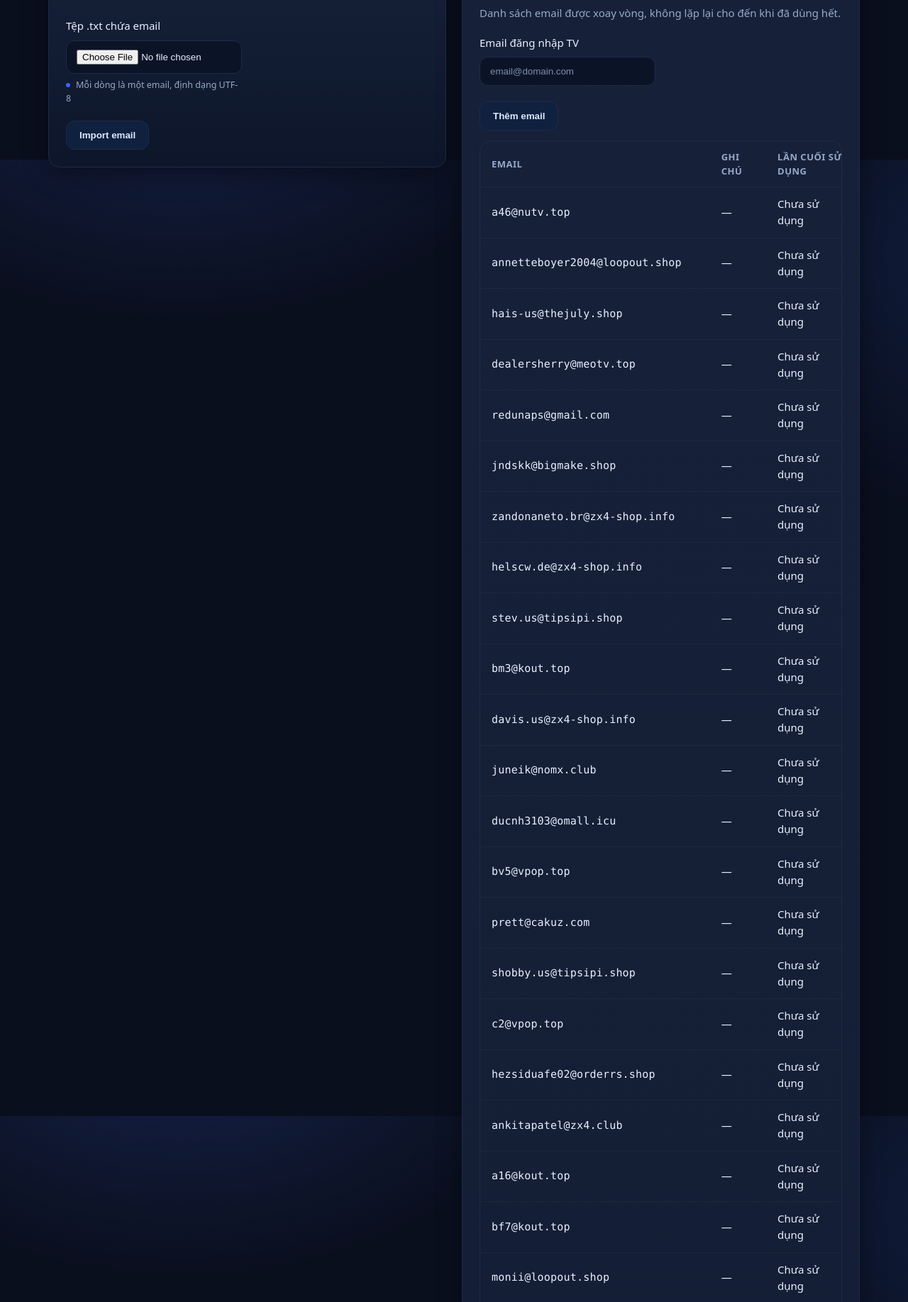
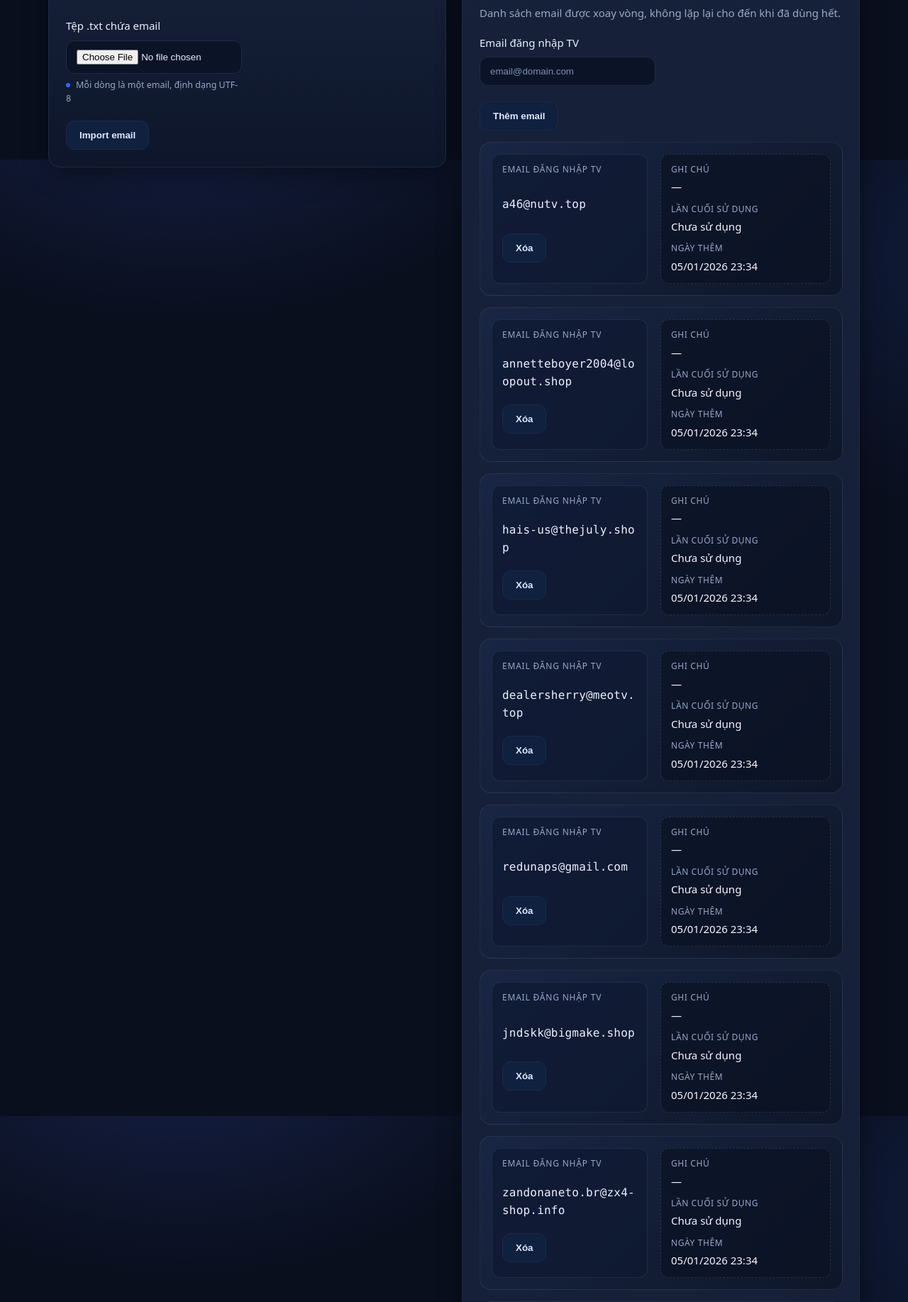
Before and after one commit to tuanminhh03/Get_code_and_family_netflix, a Flask app: page /admin in a window 1280 px wide. Shown: the part 1123-2958 px from the top of the page at 71% size. Run offline with Flask 3, Linux system fonts and the light colour scheme; the visitor is signed in with stand-in values (Sample User, id 1); data comes from the database, SQL or seed files in the repository.

Commit message:
Redesign admin TV email list layout

```diff
--- a/static/styles.css
+++ b/static/styles.css
@@ -400,6 +400,71 @@ label small::before{
   background:rgba(255,255,255,0.03);
 }
 
+.tv-email-list{
+  margin-top:16px;
+  display:grid;
+  gap:16px;
+}
+.tv-email-item{
+  display:grid;
+  grid-template-columns:minmax(220px, 1fr) minmax(240px, 1.2fr);
+  gap:18px;
+  padding:16px;
+  border-radius:16px;
+  border:1px solid rgba(255,255,255,0.08);
+  background:linear-gradient(135deg, rgba(25,38,70,0.9), rgba(13,22,40,0.9));
+}
+.tv-email-main{
+  display:grid;
+  gap:10px;
+  padding:12px 14px;
+  border-radius:12px;
+  background:rgba(15,26,51,0.8);
+  border:1px solid rgba(255,255,255,0.08);
+}
+.tv-email-label{
+  font-size:12px;
+  text-transform:uppercase;
+  letter-spacing:0.8px;
+  color:var(--muted);
+}
+.tv-email-value{
+  font-size:16px;
+  word-break:break-all;
+}
+.tv-email-actions{
+  display:flex;
+  justify-content:flex-start;
+}
+.tv-email-meta{
+  display:grid;
+  gap:10px;
+  padding:12px 14px;
+  border-radius:12px;
+  border:1px dashed rgba(255,255,255,0.12);
+  background:rgba(10,18,35,0.7);
+}
+.tv-email-meta-item{
+  display:flex;
+  flex-direction:column;
+  gap:4px;
+}
+.tv-email-meta-label{
+  font-size:12px;
+  text-transform:uppercase;
+  letter-spacing:0.6px;
+  color:var(--muted);
+}
+.tv-email-meta-value{
+  color:#f4f7ff;
+}
+.tv-email-list .empty-state{
+  padding:16px;
+  border-radius:12px;
+  border:1px dashed rgba(255,255,255,0.12);
+  background:rgba(10,18,35,0.6);
+}
+
 .select-col{
   width:52px;
   text-align:center;
--- a/templates/admin.html
+++ b/templates/admin.html
@@ -163,42 +163,41 @@
             <button type="submit" class="btn-secondary">Thêm email</button>
           </div>
         </form>
-        <div class="table-wrapper table-compact">
-          <table class="data-table">
-            <thead>
-              <tr>
-                <th>Email</th>
-                <th>Ghi chú</th>
-                <th>Lần cuối sử dụng</th>
-                <th>Ngày thêm</th>
-                <th>Hành động</th>
-              </tr>
-            </thead>
-            <tbody>
+        <div class="tv-email-list">
           {% if tv_emails %}
             {% for item in tv_emails %}
-                  <tr>
-                    <td class="mono email-cell">{{ item.email }}</td>
-                    <td>{{ item.status or "—" }}</td>
-                    <td>{{ item.last_used }}</td>
-                    <td>{{ item.created_at }}</td>
-                    <td class="actions-cell">
+              <div class="tv-email-item">
+                <div class="tv-email-main">
+                  <div class="tv-email-label">Email đăng nhập TV</div>
+                  <div class="tv-email-value mono">{{ item.email }}</div>
+                  <div class="tv-email-actions">
                     <form method="post" action="{{ url_for('admin_tv_emails') }}" onsubmit="return confirm('Xóa email này khỏi danh sách đăng nhập TV?');">
                       <input type="hidden" name="action" value="delete">
                       <input type="hidden" name="email_id" value="{{ item.id }}">
                       <input type="hidden" name="next" value="{{ next_url }}">
                       <button type="submit" class="btn-secondary">Xóa</button>
                     </form>
-                    </td>
-                  </tr>
+                  </div>
+                </div>
+                <div class="tv-email-meta">
+                  <div class="tv-email-meta-item">
+                    <span class="tv-email-meta-label">Ghi chú</span>
+                    <span class="tv-email-meta-value">{{ item.status or "—" }}</span>
+                  </div>
+                  <div class="tv-email-meta-item">
+                    <span class="tv-email-meta-label">Lần cuối sử dụng</span>
+                    <span class="tv-email-meta-value">{{ item.last_used }}</span>
+                  </div>
+                  <div class="tv-email-meta-item">
+                    <span class="tv-email-meta-label">Ngày thêm</span>
+                    <span class="tv-email-meta-value">{{ item.created_at }}</span>
+                  </div>
+                </div>
+              </div>
             {% endfor %}
           {% else %}
-                <tr>
-                  <td colspan="4" class="empty-state">Chưa có email nào trong danh sách.</td>
-                </tr>
+            <div class="empty-state">Chưa có email nào trong danh sách.</div>
           {% endif %}
-            </tbody>
-          </table>
         </div>
       </div>
     </section>
```
Lines whose indentation alone changed are shown as unchanged.
